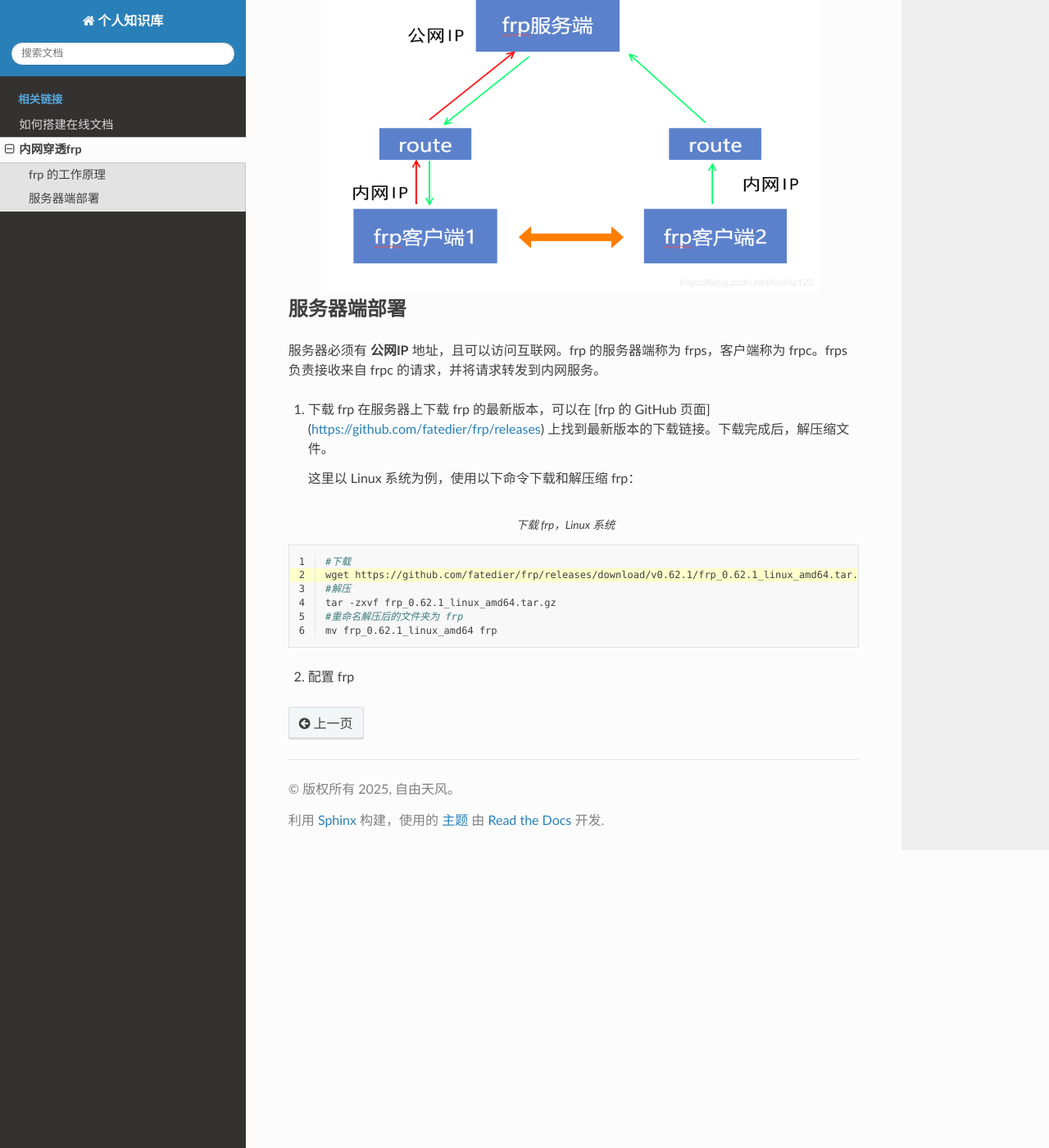
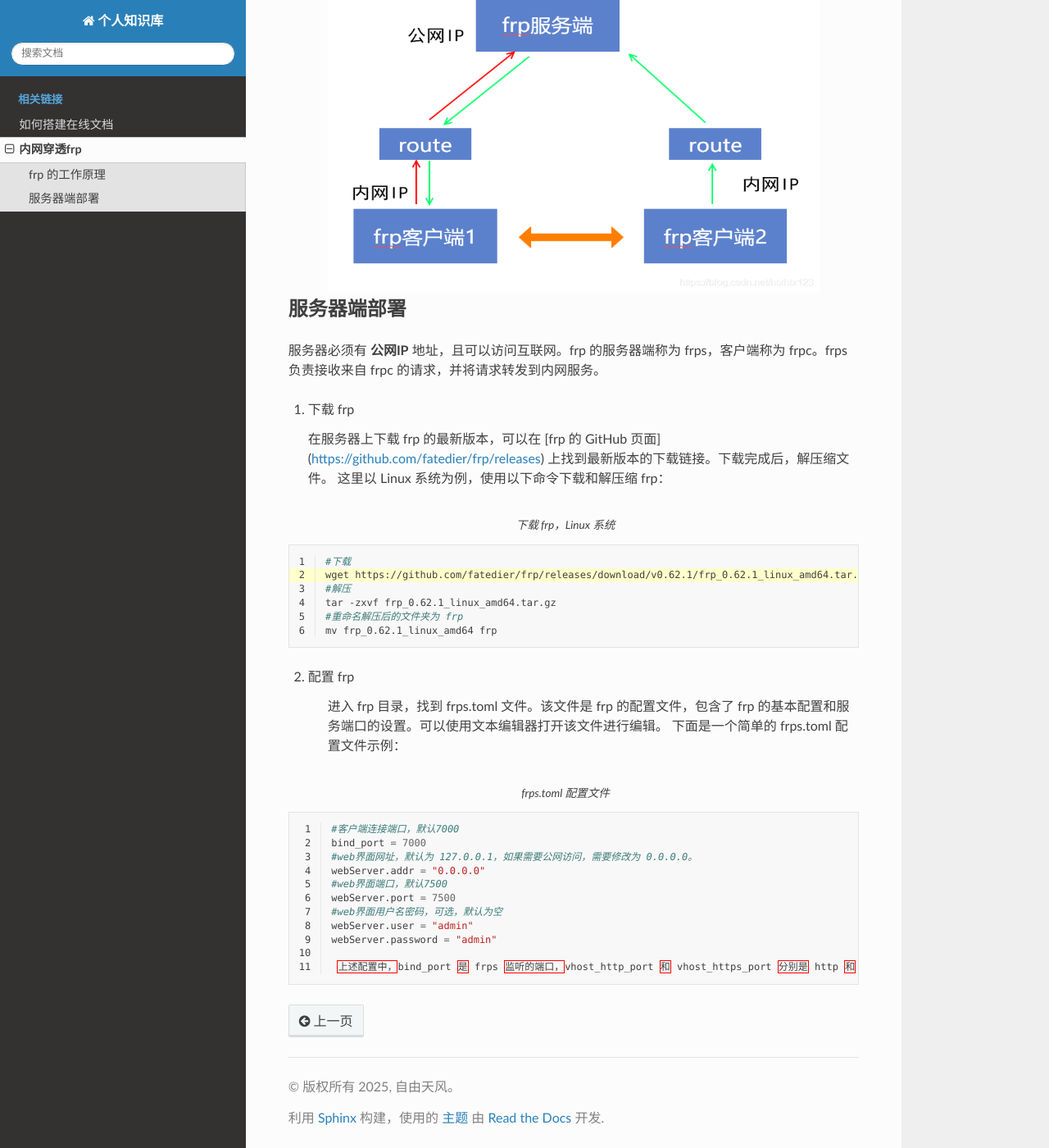
Before and after one commit to qiwanwan/online-documents, a Sphinx documentation site: the page built from source/how_to_use_frp.rst, in a window 1280 px wide and 1400 px high, scrolled down 486 px. Shown: the whole window at 82% size. Built offline with Sphinx 7.4.7 and the Read the Docs theme 3.1.0, drawn with Linux system fonts in a browser that asks for light colours.

Commit message:
update sphinx

```diff
--- a/source/how_to_use_frp.rst
+++ b/source/how_to_use_frp.rst
@@ -23,8 +23,8 @@ frp 的工作原理如下图所示：
 服务器必须有 **公网IP** 地址，且可以访问互联网。frp 的服务器端称为 frps，客户端称为 frpc。frps 负责接收来自 frpc 的请求，并将请求转发到内网服务。
 
 1. 下载 frp
+
    在服务器上下载 frp 的最新版本，可以在 [frp 的 GitHub 页面](https://github.com/fatedier/frp/releases) 上找到最新版本的下载链接。下载完成后，解压缩文件。
-
    这里以 Linux 系统为例，使用以下命令下载和解压缩 frp：
 
 .. code-block:: sh
@@ -42,3 +42,23 @@ frp 的工作原理如下图所示：
 
 
 2. 配置 frp
+
+    进入 frp 目录，找到 frps.toml 文件。该文件是 frp 的配置文件，包含了 frp 的基本配置和服务端口的设置。可以使用文本编辑器打开该文件进行编辑。
+    下面是一个简单的 frps.toml 配置文件示例：
+
+.. code-block:: toml
+   :caption: frps.toml 配置文件
+   :name: test444
+   :linenos:
+
+   #客户端连接端口，默认7000
+   bind_port = 7000
+   #web界面网址，默认为 127.0.0.1，如果需要公网访问，需要修改为 0.0.0.0。
+   webServer.addr = "0.0.0.0"
+   #web界面端口，默认7500
+   webServer.port = 7500
+   #web界面用户名密码，可选，默认为空
+   webServer.user = "admin"
+   webServer.password = "admin"
+
+    上述配置中，bind_port 是 frps 监听的端口，vhost_http_port 和 vhost_https_port 分别是 http 和 https 的虚拟主机端口，dashboard_port 是 frp 的管理界面端口，dashboard_user 和 dashboard_pwd 是管理界面的用户名和密码。
```
